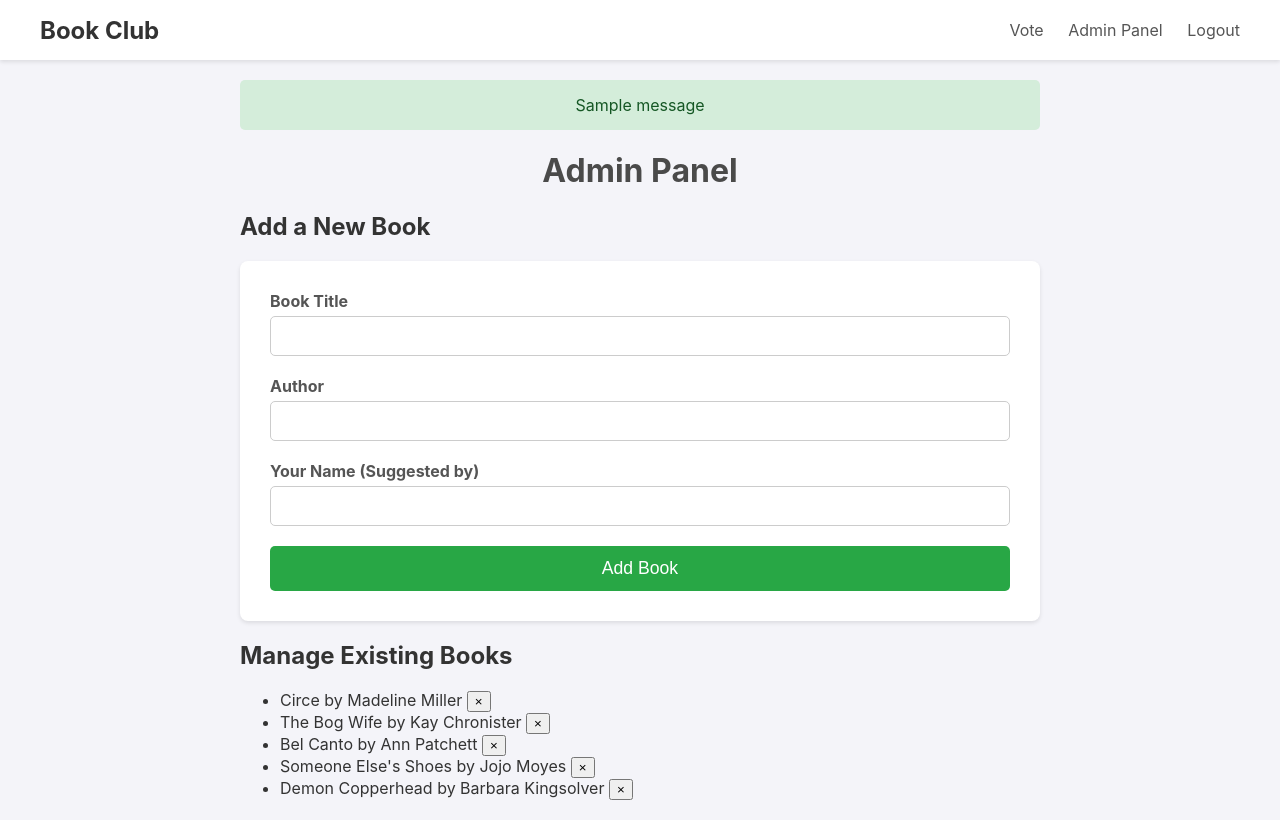
After one commit to louloucodes/book_club_voting, a Flask app: page /admin in a window 1280 px wide. The commit adds this page. Run offline with Flask 3, Linux system fonts and the light colour scheme; the visitor is signed in with stand-in values (Sample User, id 1); one stand-in notice (Sample message) is shown.

Commit message:
basic booklist admin

```diff
--- a/app.py
+++ b/app.py
@@ -2,20 +2,33 @@ import os
 import json
 import csv
 import io
-from flask import Flask, render_template, jsonify, Response, request # MODIFIED: import request
-import uuid # NEW: To generate unique IDs for new books
+# MODIFIED: Add session, redirect, url_for, flash, and functools
+from flask import Flask, render_template, jsonify, Response, request, session, redirect, url_for, flash
+import uuid
+from functools import wraps # NEW: For creating our decorator
 
-# MODIFIED: Import the single data_store instance instead of the old variables.
 from src.books import data_store
 
 # --- Application Setup ---
 app = Flask(__name__)
+# NEW: A secret key is required for Flask sessions to work.
+# In a real app, this should be a long, random string stored securely.
+app.config['SECRET_KEY'] = 'dev-secret-key'
+ADMIN_PASSWORD = 'admin' # In a real app, use environment variables for this.
 
-@app.before_request
-def initialize_data():
-    """Ensures book data is loaded before the first request."""
-    # MODIFIED: Call the load method on the data_store instance.
-    data_store.load_books()
+# --- Admin Authentication Decorator ---
+def admin_required(f):
+    """Decorator to restrict access to admin-only routes."""
+    @wraps(f)
+    def decorated_function(*args, **kwargs):
+        if not session.get('is_admin'):
+            flash('You need to be an admin to access this page.', 'error')
+            return redirect(url_for('admin_login'))
+        return f(*args, **kwargs)
+    return decorated_function
+
+# REMOVE the @app.before_request decorator and the initialize_data function.
+# We will call load_books directly in the route that needs it.
 
 # --- Routes ---
 
@@ -25,16 +38,44 @@ def landing():
     # We will create landing.html in the next step
     return render_template('landing.html')
 
+# NEW: Admin Login/Logout Routes
+@app.route('/admin/login', methods=['GET', 'POST'])
+def admin_login():
+    if request.method == 'POST':
+        password = request.form.get('password')
+        if password == ADMIN_PASSWORD:
+            session['is_admin'] = True
+            flash('Successfully logged in as admin.', 'success')
+            return redirect(url_for('vote_page'))
+        else:
+            flash('Incorrect password.', 'error')
+    return render_template('admin_login.html')
+
+@app.route('/admin/logout')
+def admin_logout():
+    session.pop('is_admin', None)
+    flash('You have been logged out.', 'info')
+    return redirect(url_for('landing'))
+
+
 @app.route('/vote')
 def vote_page():
     """Renders the main page with the list of books for voting."""
+    # MODIFIED: Ensure data is loaded before rendering the page.
+    data_store.load_books()
     return render_template('vote.html', books=data_store.books)
 
-@app.route('/add')
-def add_book_page():
-    """Renders the page for adding a new book."""
-    # We will create add_book.html in the next step
-    return render_template('add_book.html')
+# REMOVED: The old /add route is no longer needed.
+# @app.route('/add') ...
+
+# NEW: A central page for all admin tasks.
+@app.route('/admin')
+@admin_required
+def admin_page():
+    """Renders the admin panel for managing books."""
+    data_store.load_books()
+    return render_template('admin.html', books=data_store.books)
+
 
 @app.route('/results')
 def get_results():
@@ -72,6 +113,16 @@ def add_book():
     # We can't directly jsonify the Book object, so we convert it to a dict
     return jsonify(success=True, book=new_book.__dict__)
 
+# NEW: Route to handle deleting a book
+@app.route('/delete_book/<string:book_id>', methods=['POST'])
+@admin_required # PROTECTED: Apply the decorator
+def delete_book(book_id):
+    """Deletes a book from the store."""
+    success = data_store.delete_book(book_id)
+    if success:
+        return jsonify(success=True, message="Book deleted successfully.")
+    return jsonify(success=False, message="Book not found."), 404
+
 @app.route('/export')
 def export_results():
     """Exports the current vote counts to a CSV file."""
--- a/static/css/style.css
+++ b/static/css/style.css
@@ -208,6 +208,34 @@ h1 {
     background-color: #0056b3;
 }
 
+/* NEW: Styles for flash messages */
+.flash-messages {
+    margin-bottom: 20px;
+}
+
+.flash-message {
+    padding: 15px;
+    border-radius: 5px;
+    text-align: center;
+    margin-bottom: 10px;
+}
+
+.flash-message.success {
+    background-color: #d4edda;
+    color: #155724;
+}
+
+.flash-message.error {
+    background-color: #f8d7da;
+    color: #721c24;
+}
+
+.flash-message.info {
+    background-color: #cce5ff;
+    color: #004085;
+}
+
+
 /* NEW: Styles for the add book form */
 .book-form {
     background-color: #fff;
--- a/static/js/script.js
+++ b/static/js/script.js
@@ -4,9 +4,34 @@ document.addEventListener('DOMContentLoaded', () => {
     const bookList = document.getElementById('book-list');
     const exportButton = document.getElementById('export-button');
 
-    // --- Elements for Add Book Page ---
+    // --- Elements for Admin Page ---
     const addBookForm = document.getElementById('add-book-form');
     const formMessage = document.getElementById('form-message');
+    const manageBookList = document.getElementById('manage-book-list'); // NEW
+
+    /**
+     * NEW: Creates and returns an HTML list item for the admin management list.
+     * @param {object} book - The book object returned from the API.
+     * @returns {HTMLLIElement} A new <li> element.
+     */
+    function createManageListItem(book) {
+        const listItem = document.createElement('li');
+        listItem.className = 'manage-list-item';
+        listItem.id = `manage-item-${book.id}`;
+
+        const span = document.createElement('span');
+        span.textContent = `${book.title} by ${book.author}`;
+
+        const deleteButton = document.createElement('button');
+        deleteButton.className = 'delete-button';
+        deleteButton.dataset.id = book.id;
+        deleteButton.innerHTML = '&times;'; // The 'x' symbol
+
+        listItem.appendChild(span);
+        listItem.appendChild(deleteButton);
+
+        return listItem;
+    }
 
     /**
      * Fetches the latest vote counts from the server and updates the UI.
@@ -94,9 +119,15 @@ document.addEventListener('DOMContentLoaded', () => {
             const result = await response.json();
 
             if (response.ok) {
-                formMessage.textContent = `Success! "${result.book.title}" has been added to the list.`;
+                // MODIFIED: Instead of just showing a message, dynamically update the list.
+                formMessage.textContent = `Success! "${result.book.title}" has been added.`;
                 formMessage.classList.add('success');
                 addBookForm.reset(); // Clear the form fields
+
+                // Create the new list item and append it to the management list
+                const newListItem = createManageListItem(result.book);
+                manageBookList.appendChild(newListItem);
+
             } else {
                 formMessage.textContent = `Error: ${result.message || 'Could not add book.'}`;
                 formMessage.classList.add('error');
@@ -105,6 +136,45 @@ document.addEventListener('DOMContentLoaded', () => {
             console.error('Form submission error:', error);
             formMessage.textContent = 'A network error occurred. Please try again.';
             formMessage.classList.add('error');
+        }
+    }
+
+    /**
+     * NEW: Handles clicks on the delete buttons in the admin panel.
+     */
+    async function handleDeleteClick(event) {
+        // Use event delegation to catch clicks on delete buttons
+        if (!event.target.classList.contains('delete-button')) {
+            return;
+        }
+
+        const button = event.target;
+        const bookId = button.dataset.id;
+        const listItem = document.getElementById(`manage-item-${bookId}`);
+        const bookTitle = listItem.querySelector('span').textContent.trim();
+
+        // Confirm with the user before deleting
+        if (confirm(`Are you sure you want to delete "${bookTitle}"?`)) {
+            try {
+                const response = await fetch(`/delete_book/${bookId}`, {
+                    method: 'POST',
+                    headers: {
+                        'Content-Type': 'application/json',
+                    },
+                });
+
+                const result = await response.json();
+
+                if (response.ok) {
+                    // Remove the item from the DOM for immediate feedback
+                    listItem.remove();
+                } else {
+                    alert(`Error: ${result.message || 'Could not delete book.'}`);
+                }
+            } catch (error) {
+                console.error('Delete request error:', error);
+                alert('A network error occurred while trying to delete the book.');
+            }
         }
     }
 
@@ -119,9 +189,12 @@ document.addEventListener('DOMContentLoaded', () => {
         exportButton.addEventListener('click', handleExportClick);
     }
 
-    // NEW: Listener for the Add Book Page
+    // Listeners for the Admin Page
     if (addBookForm) {
         addBookForm.addEventListener('submit', handleAddBookSubmit);
+    }
+    if (manageBookList) { // NEW
+        manageBookList.addEventListener('click', handleDeleteClick);
     }
 
 
--- /dev/null
+++ b/templates/_flash_messages.html
@@ -0,0 +1,9 @@
+{% with messages = get_flashed_messages(with_categories=true) %}
+  {% if messages %}
+    <div class="flash-messages">
+      {% for category, message in messages %}
+        <div class="flash-message {{ category }}">{{ message }}</div>
+      {% endfor %}
+    </div>
+  {% endif %}
+{% endwith %}
--- /dev/null
+++ b/templates/admin.html
@@ -0,0 +1,43 @@
+{% extends "base.html" %}
+
+{% block title %}Admin Panel{% endblock %}
+
+{% block content %}
+    <h1>Admin Panel</h1>
+
+    <div class="admin-section">
+        <h2>Add a New Book</h2>
+        <form id="add-book-form" class="book-form">
+            <div class="form-group">
+                <label for="title">Book Title</label>
+                <input type="text" id="title" name="title" required>
+            </div>
+            <div class="form-group">
+                <label for="author">Author</label>
+                <input type="text" id="author" name="author" required>
+            </div>
+            <div class="form-group">
+                <label for="suggested_by">Your Name (Suggested by)</label>
+                <input type="text" id="suggested_by" name="suggested_by">
+            </div>
+            <button type="submit" class="submit-button">Add Book</button>
+        </form>
+        <div id="form-message" class="form-message"></div>
+    </div>
+
+    <div class="admin-section">
+        <h2>Manage Existing Books</h2>
+        <ul id="manage-book-list" class="manage-list">
+            {% for book in books %}
+            <li class="manage-list-item" id="manage-item-{{ book.id }}">
+                <span>{{ book.title }} by {{ book.author }}</span>
+                <button class="delete-button" data-id="{{ book.id }}">&times;</button>
+            </li>
+            {% endfor %}
+        </ul>
+    </div>
+{% endblock %}
+
+{% block scripts %}
+    <script src="{{ url_for('static', filename='js/script.js') }}"></script>
+{% endblock %}
--- a/templates/base.html
+++ b/templates/base.html
@@ -12,11 +12,19 @@
         <a href="{{ url_for('landing') }}" class="nav-brand">Book Club</a>
         <div class="nav-links">
             <a href="{{ url_for('vote_page') }}">Vote</a>
-            <a href="{{ url_for('add_book_page') }}">Add a Book</a>
+            {% if session.is_admin %}
+                <a href="{{ url_for('admin_page') }}">Admin Panel</a>
+                <a href="{{ url_for('admin_logout') }}">Logout</a>
+            {% else %}
+                <a href="{{ url_for('admin_login') }}">Admin Login</a>
+            {% endif %}
         </div>
     </nav>
 
     <div class="container">
+        <!-- NEW: Include the flash messages partial -->
+        {% include '_flash_messages.html' %}
+
         <!-- The main content from child pages will be injected here -->
         {% block content %}{% endblock %}
     </div>
```
Also changed, not shown: data/books.json (+40 -56 lines), src/books.py (+24 -0 lines), templates/admin_login.html (added, +18 -0 lines).
